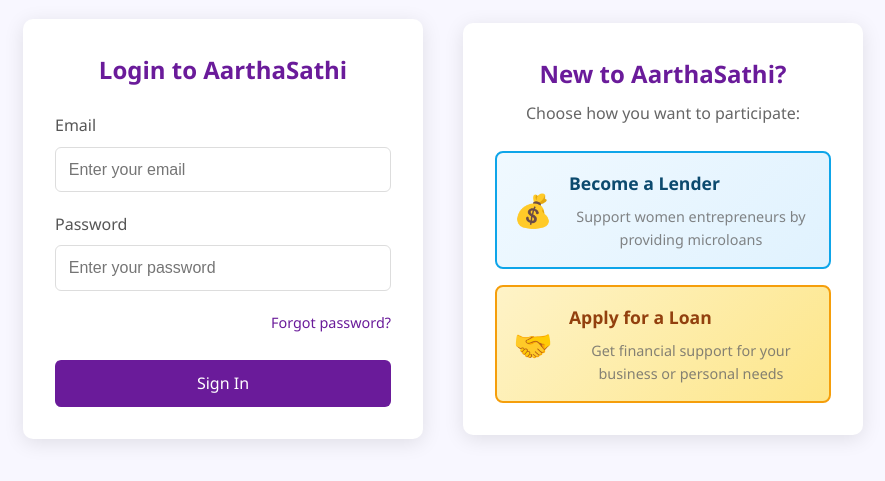
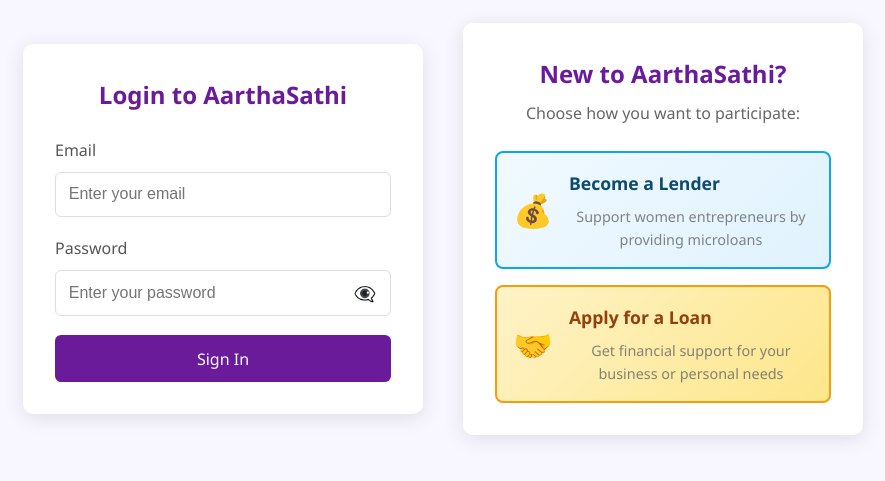
Before and after one commit to BinitaPandey12/AarthaSathi, a React (Vite) app in the folder front-end/: page /login in a window 1280 px wide. Shown: the part 171-652 px from the top of the page, without its empty margins (197-1082 px from the left). Built offline with nearby package versions, Linux system fonts and the light colour scheme.

Commit message:
added Signup page

```diff
--- a/front-end/src/pages/LoginPage.css
+++ b/front-end/src/pages/LoginPage.css
@@ -171,3 +171,38 @@
     max-width: 100%;
   }
 }
+
+/* Password Input Container */
+.password-input-container {
+  position: relative;
+  display: flex;
+  align-items: center;
+}
+
+.password-input-container input {
+  width: 100%;
+  padding-right: 50px;
+}
+
+.password-toggle-btn {
+  position: absolute;
+  right: 10px;
+  top: 50%;
+  transform: translateY(-50%);
+  background: none;
+  border: none;
+  cursor: pointer;
+  font-size: 18px;
+  padding: 5px;
+  border-radius: 4px;
+  transition: background-color 0.2s;
+}
+
+.password-toggle-btn:hover {
+  background-color: #f0f0f0;
+}
+
+.password-toggle-btn:focus {
+  outline: none;
+  background-color: #e0e0e0;
+}
--- a/front-end/src/pages/LoginPage.jsx
+++ b/front-end/src/pages/LoginPage.jsx
@@ -1,5 +1,5 @@
-import React, { useState } from "react";
-import { Link, useNavigate } from "react-router-dom";
+import React, { useState, useEffect } from "react";
+import { Link, useNavigate, useLocation } from "react-router-dom";
 import "./LoginPage.css"; // Create this CSS file
 
 const LoginPage = () => {
@@ -7,37 +7,88 @@ const LoginPage = () => {
   const [password, setPassword] = useState("");
   const [error, setError] = useState("");
   const [loading, setLoading] = useState(false);
+  const [successMessage, setSuccessMessage] = useState("");
+  const [showPassword, setShowPassword] = useState(false);
   const navigate = useNavigate();
+  const location = useLocation();
+
+  useEffect(() => {
+    // Check if there's a success message from signup
+    if (location.state?.message) {
+      setSuccessMessage(location.state.message);
+      // Clear the state to prevent showing message again on refresh
+      navigate(location.pathname, { replace: true });
+    }
+  }, [location, navigate]);
 
   const handleSubmit = async (e) => {
     e.preventDefault();
     setError("");
     setLoading(true);
     try {
-      const data = new FormData();
-      data.append("email", email);
-      data.append("password", password);
-      // If your backend expects a file for login, add a file input and append here as data.append('file', file)
+      const loginData = {
+        email: email,
+        password: password,
+      };
+
       const response = await fetch("http://localhost:8080/api/auth/login", {
         method: "POST",
-        body: data,
+        headers: {
+          "Content-Type": "application/json",
+        },
+        body: JSON.stringify(loginData),
       });
+
       if (!response.ok) {
         const resData = await response.json();
         setError(resData.message || "Login failed. Please try again.");
         setLoading(false);
         return;
       }
-      // Success
+
+      // Get user type from response
+      const userData = await response.json();
+      const userType = userData.userType || userData.role || "user";
+
+      // Redirect based on user type
+      if (userType === "lender" || userType === "LENDER") {
+        navigate("/lender-dashboard");
+      } else if (userType === "borrower" || userType === "BORROWER") {
+        navigate("/borrower-dashboard");
+      } else {
+        // Default fallback
         navigate("/");
-    } catch {
-      setError("Network error. Please try again.");
+      }
+    } catch (err) {
+      console.error("Login error:", err);
+      setError(
+        "Network error. Please check if the backend server is running on http://localhost:8080"
+      );
       setLoading(false);
     }
   };
 
+  const togglePasswordVisibility = () => {
+    setShowPassword(!showPassword);
+  };
+
   return (
     <div className="login-container">
+      {successMessage && (
+        <div
+          className="success-message"
+          style={{
+            backgroundColor: "#d4edda",
+            color: "#155724",
+            padding: "12px",
+            borderRadius: "4px",
+            marginBottom: "16px",
+            textAlign: "center",
+          }}
+        >
+          {successMessage}
+        </div>
+      )}
       <div className="login-card">
         <h2>Login to AarthaSathi</h2>
         <form onSubmit={handleSubmit}>
@@ -53,26 +104,33 @@ const LoginPage = () => {
           </div>
           <div className="form-group">
             <label>Password</label>
+            <div className="password-input-container">
               <input
-              type="password"
+                type={showPassword ? "text" : "password"}
                 value={password}
                 onChange={(e) => setPassword(e.target.value)}
                 placeholder="Enter your password"
                 required
               />
+              <button
+                type="button"
+                className="password-toggle-btn"
+                onClick={togglePasswordVisibility}
+              >
+                {showPassword ? "👁️" : "👁️‍🗨️"}
+              </button>
+            </div>
           </div>
           {error && (
-            <div style={{ color: "red", marginBottom: 8 }}>{error}</div>
+            <div style={{ color: "red", marginBottom: 8, fontSize: "14px" }}>
+              {error}
+            </div>
           )}
-          <div className="forgot-password">
-            <Link to="/forgot-password">Forgot password?</Link>
-          </div>
           <button type="submit" className="login-button" disabled={loading}>
             {loading ? "Signing in..." : "Sign In"}
           </button>
         </form>
       </div>
-
       {/* Signup Options Box */}
       <div className="signup-options">
         <h3>New to AarthaSathi?</h3>
--- a/front-end/src/pages/signup/BorrowerSignup.css
+++ b/front-end/src/pages/signup/BorrowerSignup.css
@@ -183,3 +183,76 @@
     padding: 15px;
   }
 }
+
+/* Success Popup Styles */
+.success-popup {
+  position: fixed;
+  top: 0;
+  left: 0;
+  width: 100%;
+  height: 100%;
+  background: rgba(0, 0, 0, 0.5);
+  display: flex;
+  justify-content: center;
+  align-items: center;
+  z-index: 1000;
+}
+
+.success-content {
+  background: white;
+  padding: 40px;
+  border-radius: 20px;
+  box-shadow: 0 20px 40px rgba(0, 0, 0, 0.2);
+  text-align: center;
+  max-width: 400px;
+  margin: 20px;
+}
+
+.success-content h3 {
+  color: #059669;
+  margin-bottom: 15px;
+  font-size: 1.5rem;
+  font-weight: 600;
+}
+
+.success-content p {
+  color: #374151;
+  margin-bottom: 10px;
+  font-size: 1rem;
+  line-height: 1.5;
+}
+
+/* Password Input Container */
+.password-input-container {
+  position: relative;
+  display: flex;
+  align-items: center;
+}
+
+.password-input-container input {
+  width: 100%;
+  padding-right: 50px;
+}
+
+.password-toggle-btn {
+  position: absolute;
+  right: 10px;
+  top: 50%;
+  transform: translateY(-50%);
+  background: none;
+  border: none;
+  cursor: pointer;
+  font-size: 18px;
+  padding: 5px;
+  border-radius: 4px;
+  transition: background-color 0.2s;
+}
+
+.password-toggle-btn:hover {
+  background-color: #f0f0f0;
+}
+
+.password-toggle-btn:focus {
+  outline: none;
+  background-color: #e0e0e0;
+}
--- a/front-end/src/pages/signup/BorrowerSignup.jsx
+++ b/front-end/src/pages/signup/BorrowerSignup.jsx
@@ -6,7 +6,7 @@ const BorrowerSignup = () => {
   const navigate = useNavigate();
 
   const [formData, setFormData] = useState({
-    fullName: "",
+    name: "",
     email: "",
     password: "",
     address: "",
@@ -16,6 +16,8 @@ const BorrowerSignup = () => {
 
   const [error, setError] = useState("");
   const [loading, setLoading] = useState(false);
+  const [showSuccess, setShowSuccess] = useState(false);
+  const [showPassword, setShowPassword] = useState(false);
 
   const handleChange = (e) => {
     const { name, value, type, files } = e.target;
@@ -25,6 +27,10 @@ const BorrowerSignup = () => {
       setFormData({ ...formData, [name]: value });
     }
     if (name === "email") setError("");
+  };
+
+  const togglePasswordVisibility = () => {
+    setShowPassword(!showPassword);
   };
 
   const handleSubmit = async (e) => {
@@ -37,7 +43,7 @@ const BorrowerSignup = () => {
     setError("");
     try {
       const data = new FormData();
-      data.append("fullName", formData.fullName);
+      data.append("name", formData.name);
       data.append("email", formData.email);
       data.append("password", formData.password);
       data.append("address", formData.address);
@@ -58,16 +64,38 @@ const BorrowerSignup = () => {
         setLoading(false);
         return;
       }
-      // Success
-      navigate("/borrower-dashboard");
-    } catch {
-      setError("Network error. Please try again.");
+      // Success - show popup and redirect to login
+      setShowSuccess(true);
+      setLoading(false);
+      setTimeout(() => {
+        navigate("/login", {
+          state: {
+            message:
+              "Borrower account created successfully! Please login to continue.",
+            userType: "borrower",
+          },
+        });
+      }, 2000);
+    } catch (err) {
+      console.error("Signup error:", err);
+      setError(
+        "Network error. Please check if the backend server is running on http://localhost:8080"
+      );
       setLoading(false);
     }
   };
 
   return (
     <div className="borrower-signup-container">
+      {showSuccess && (
+        <div className="success-popup">
+          <div className="success-content">
+            <h3>✅ Signup Successful!</h3>
+            <p>Your borrower account has been created successfully.</p>
+            <p>Redirecting to login...</p>
+          </div>
+        </div>
+      )}
       <form onSubmit={handleSubmit} className="borrower-signup-form">
         <h2>Apply for a Loan</h2>
         <p className="form-subtitle">
@@ -78,7 +106,7 @@ const BorrowerSignup = () => {
           <h3>Personal Information</h3>
 
           <input
-            name="fullName"
+            name="name"
             placeholder="Full Name"
             onChange={handleChange}
             required
@@ -92,16 +120,27 @@ const BorrowerSignup = () => {
             required
           />
 
+          <div className="password-input-container">
             <input
-            type="password"
+              type={showPassword ? "text" : "password"}
               name="password"
               placeholder="Password"
               onChange={handleChange}
               required
             />
+            <button
+              type="button"
+              className="password-toggle-btn"
+              onClick={togglePasswordVisibility}
+            >
+              {showPassword ? "👁️" : "👁️‍🗨️"}
+            </button>
+          </div>
 
           {error && (
-            <div style={{ color: "red", marginBottom: 8 }}>{error}</div>
+            <div style={{ color: "red", marginBottom: 8, fontSize: "14px" }}>
+              {error}
+            </div>
           )}
 
           <textarea
--- a/front-end/src/pages/signup/LenderSignup.css
+++ b/front-end/src/pages/signup/LenderSignup.css
@@ -183,3 +183,76 @@
     padding: 15px;
   }
 }
+
+/* Success Popup Styles */
+.success-popup {
+  position: fixed;
+  top: 0;
+  left: 0;
+  width: 100%;
+  height: 100%;
+  background: rgba(0, 0, 0, 0.5);
+  display: flex;
+  justify-content: center;
+  align-items: center;
+  z-index: 1000;
+}
+
+.success-content {
+  background: white;
+  padding: 40px;
+  border-radius: 20px;
+  box-shadow: 0 20px 40px rgba(0, 0, 0, 0.2);
+  text-align: center;
+  max-width: 400px;
+  margin: 20px;
+}
+
+.success-content h3 {
+  color: #059669;
+  margin-bottom: 15px;
+  font-size: 1.5rem;
+  font-weight: 600;
+}
+
+.success-content p {
+  color: #374151;
+  margin-bottom: 10px;
+  font-size: 1rem;
+  line-height: 1.5;
+}
+
+/* Password Input Container */
+.password-input-container {
+  position: relative;
+  display: flex;
+  align-items: center;
+}
+
+.password-input-container input {
+  width: 100%;
+  padding-right: 50px;
+}
+
+.password-toggle-btn {
+  position: absolute;
+  right: 10px;
+  top: 50%;
+  transform: translateY(-50%);
+  background: none;
+  border: none;
+  cursor: pointer;
+  font-size: 18px;
+  padding: 5px;
+  border-radius: 4px;
+  transition: background-color 0.2s;
+}
+
+.password-toggle-btn:hover {
+  background-color: #f0f0f0;
+}
+
+.password-toggle-btn:focus {
+  outline: none;
+  background-color: #e0e0e0;
+}
--- a/front-end/src/pages/signup/LenderSignup.jsx
+++ b/front-end/src/pages/signup/LenderSignup.jsx
@@ -6,7 +6,7 @@ const LenderSignup = () => {
   const navigate = useNavigate();
 
   const [formData, setFormData] = useState({
-    fullName: "",
+    name: "",
     email: "",
     password: "",
     address: "",
@@ -16,6 +16,8 @@ const LenderSignup = () => {
 
   const [error, setError] = useState("");
   const [loading, setLoading] = useState(false);
+  const [showSuccess, setShowSuccess] = useState(false);
+  const [showPassword, setShowPassword] = useState(false);
 
   const handleChange = (e) => {
     const { name, value, type, files } = e.target;
@@ -25,6 +27,10 @@ const LenderSignup = () => {
       setFormData({ ...formData, [name]: value });
     }
     if (name === "email") setError("");
+  };
+
+  const togglePasswordVisibility = () => {
+    setShowPassword(!showPassword);
   };
 
   const handleSubmit = async (e) => {
@@ -37,7 +43,7 @@ const LenderSignup = () => {
     setError("");
     try {
       const data = new FormData();
-      data.append("fullName", formData.fullName);
+      data.append("name", formData.name);
       data.append("email", formData.email);
       data.append("password", formData.password);
       data.append("address", formData.address);
@@ -58,16 +64,38 @@ const LenderSignup = () => {
         setLoading(false);
         return;
       }
-      // Success
-      navigate("/lender-dashboard");
-    } catch {
-      setError("Network error. Please try again.");
+      // Success - show popup and redirect to login
+      setShowSuccess(true);
+      setLoading(false);
+      setTimeout(() => {
+        navigate("/login", {
+          state: {
+            message:
+              "Lender account created successfully! Please login to continue.",
+            userType: "lender",
+          },
+        });
+      }, 2000);
+    } catch (err) {
+      console.error("Signup error:", err);
+      setError(
+        "Network error. Please check if the backend server is running on http://localhost:8080"
+      );
       setLoading(false);
     }
   };
 
   return (
     <div className="lender-signup-container">
+      {showSuccess && (
+        <div className="success-popup">
+          <div className="success-content">
+            <h3>✅ Signup Successful!</h3>
+            <p>Your lender account has been created successfully.</p>
+            <p>Redirecting to login...</p>
+          </div>
+        </div>
+      )}
       <form onSubmit={handleSubmit} className="lender-signup-form">
         <h2>Become a Lender</h2>
         <p className="form-subtitle">
@@ -78,7 +106,7 @@ const LenderSignup = () => {
           <h3>Personal Information</h3>
 
           <input
-            name="fullName"
+            name="name"
             placeholder="Full Name"
             onChange={handleChange}
             required
@@ -92,16 +120,27 @@ const LenderSignup = () => {
             required
           />
 
+          <div className="password-input-container">
             <input
-            type="password"
+              type={showPassword ? "text" : "password"}
               name="password"
               placeholder="Password"
               onChange={handleChange}
               required
             />
+            <button
+              type="button"
+              className="password-toggle-btn"
+              onClick={togglePasswordVisibility}
+            >
+              {showPassword ? "👁️" : "👁️‍🗨️"}
+            </button>
+          </div>
 
           {error && (
-            <div style={{ color: "red", marginBottom: 8 }}>{error}</div>
+            <div style={{ color: "red", marginBottom: 8, fontSize: "14px" }}>
+              {error}
+            </div>
           )}
 
           <textarea
```
Lines whose indentation alone changed are shown as unchanged.
